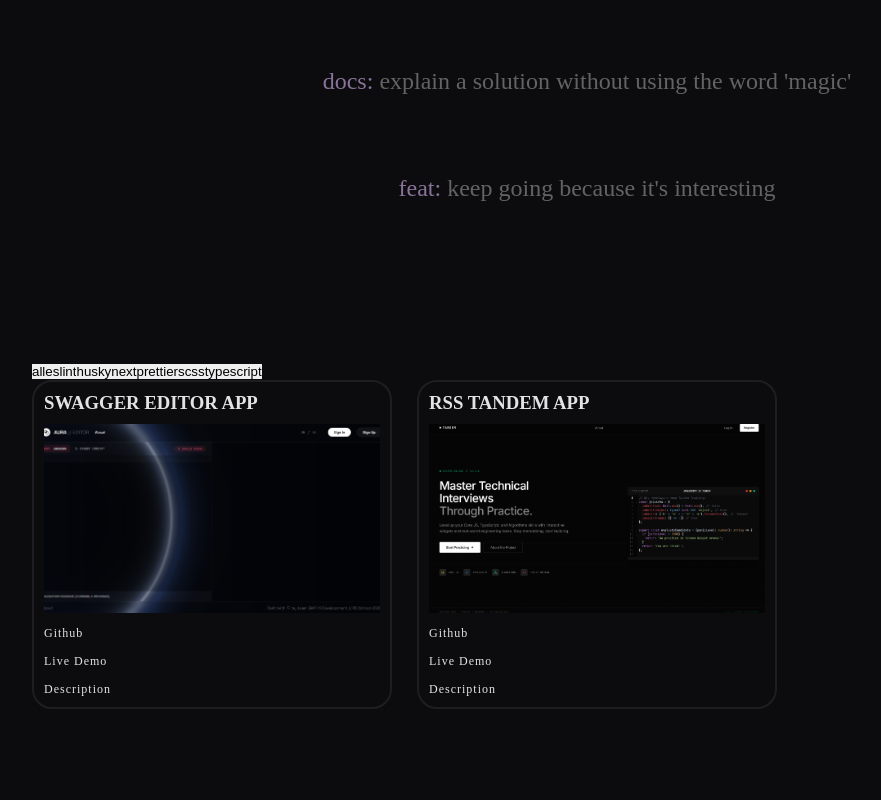
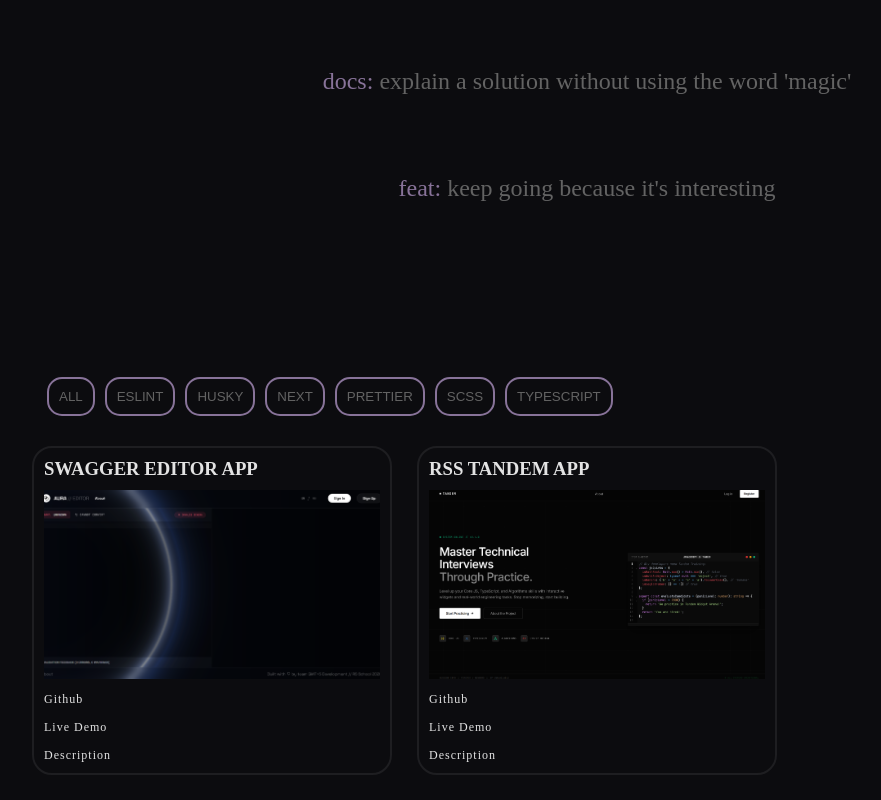
Before and after one commit to dilmun1101/resume, a React (Vite) app: page / in a window 1280 px wide. Shown: the part 1302-2102 px from the top of the page, without its empty margins (53-934 px from the left). Before the commit the page ends 2011 px from the top, so only its background shows below. Built offline with nearby package versions, Linux system fonts and the light colour scheme; a web font is replaced by a local one.

Commit message:
style: add styles for tags

```diff
--- a/src/components/Button/button.module.scss
+++ b/src/components/Button/button.module.scss
@@ -3,6 +3,20 @@
 .button {
   border: none;
   cursor: pointer;
+}
+
+.primary {
+  text-transform: uppercase;
+  padding: v.$size-2;
+  border: 2px solid v.$border-accent-color;
+  border-radius: 15px;
+  background-color: transparent;
+  color: v.$text-secondary-color;
+
+  &.active {
+    background: v.$text-accent-color;
+    color: v.$text-primary-color;
+  }
 }
 
 .secondary {
--- a/src/components/ProjectsSection/components/FilterProjects/filter-projects.module.scss
+++ b/src/components/ProjectsSection/components/FilterProjects/filter-projects.module.scss
@@ -0,0 +1,9 @@
+@use 'styles/tokens/tokens.scss' as v;
+
+.container {
+  display: flex;
+  align-items: center;
+  flex-wrap: wrap;
+  gap: v.$size-2;
+  padding: v.$size-3;
+}
--- a/src/components/ProjectsSection/components/ProjectList/project-list.module.scss
+++ b/src/components/ProjectsSection/components/ProjectList/project-list.module.scss
@@ -5,4 +5,5 @@
   display: grid;
   grid-template-columns: repeat(auto-fill, minmax(280px, v.$card-max-width));
   gap: v.$size-5;
+  padding: v.$size-3 0 v.$size-5;
 }
```
